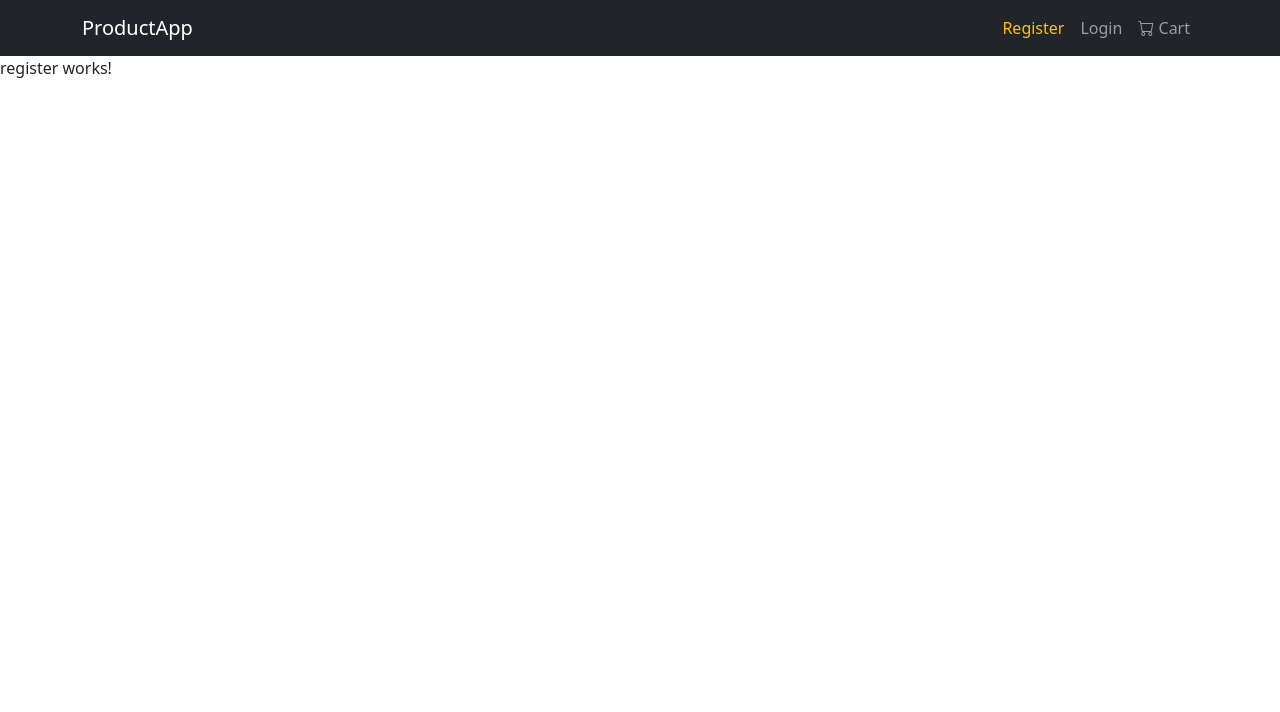
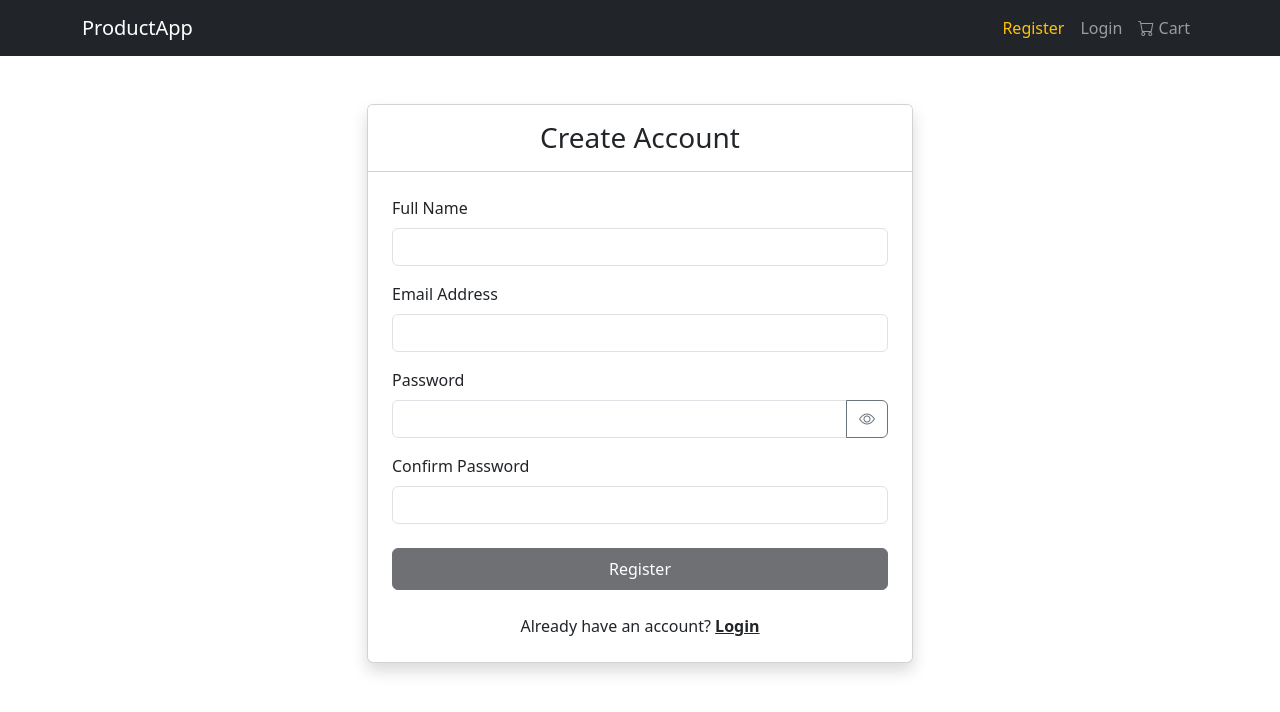
Before and after one commit to AESharak/Angular_E-commerce, an Angular app: page /register in a window 1280 px wide. Shown: the top 712 px of the page. Built offline with nearby package versions, Linux system fonts and the light colour scheme.

Commit message:
making the register and login form

```diff
--- a/src/app/pages/login/login.component.html
+++ b/src/app/pages/login/login.component.html
@@ -1 +1,76 @@
-<p>login works!</p>
+<div class="container mt-5">
+  <div class="row justify-content-center">
+    <div class="col-md-6">
+      <div class="card shadow">
+        <div class="card-header bg-white py-3">
+          <h3 class="text-center m-0">Welcome Back</h3>
+        </div>
+        <div class="card-body p-4">
+          <form [formGroup]="loginForm" (ngSubmit)="onSubmit()">
+            <div class="mb-3">
+              <label class="form-label">Email Address</label>
+              <input
+                type="email"
+                class="form-control"
+                formControlName="email"
+                [class.is-invalid]="
+                  loginForm.get('email')?.invalid &&
+                  loginForm.get('email')?.touched
+                "
+              />
+              @if (loginForm.get('email')?.errors?.['required'] &&
+              loginForm.get('email')?.touched) {
+              <div class="invalid-feedback">Email is required</div>
+              } @if (loginForm.get('email')?.errors?.['email'] &&
+              loginForm.get('email')?.touched) {
+              <div class="invalid-feedback">Please enter a valid email</div>
+              }
+            </div>
+            <div class="mb-4">
+              <label class="form-label">Password</label>
+              <div class="input-group">
+                <input
+                  [type]="showPassword ? 'text' : 'password'"
+                  class="form-control"
+                  formControlName="password"
+                  [class.is-invalid]="
+                    loginForm.get('password')?.invalid &&
+                    loginForm.get('password')?.touched
+                  "
+                />
+                <button
+                  class="btn btn-outline-secondary"
+                  type="button"
+                  (click)="showPassword = !showPassword"
+                >
+                  <i
+                    class="bi"
+                    [class.bi-eye]="!showPassword"
+                    [class.bi-eye-slash]="showPassword"
+                  ></i>
+                </button>
+              </div>
+              @if (loginForm.get('password')?.errors?.['required'] &&
+              loginForm.get('password')?.touched) {
+              <div class="invalid-feedback">Password is required</div>
+              }
+            </div>
+            <button
+              type="submit"
+              class="btn btn-dark w-100 py-2"
+              [disabled]="loginForm.invalid || isLoading"
+            >
+              @if (isLoading) {
+              <span class="spinner-border spinner-border-sm me-2"></span>
+              } Login
+            </button>
+          </form>
+          <p class="text-center mt-4 mb-0">
+            Don't have an account?
+            <a routerLink="/register" class="text-dark fw-bold">Register</a>
+          </p>
+        </div>
+      </div>
+    </div>
+  </div>
+</div>
--- a/src/app/pages/login/login.component.ts
+++ b/src/app/pages/login/login.component.ts
@@ -1,11 +1,32 @@
 import { Component } from '@angular/core';
+import {
+  FormControl,
+  FormGroup,
+  ReactiveFormsModule,
+  Validators,
+} from '@angular/forms';
+import { RouterLink } from '@angular/router';
 
 @Component({
   selector: 'app-login',
-  imports: [],
+  standalone: true,
+  imports: [ReactiveFormsModule, RouterLink],
   templateUrl: './login.component.html',
-  styleUrl: './login.component.css'
+  styleUrls: ['./login.component.css'],
 })
 export class LoginComponent {
+  isLoading = false;
+  showPassword = false;
 
+  loginForm = new FormGroup({
+    email: new FormControl('', [Validators.required, Validators.email]),
+    password: new FormControl('', [Validators.required]),
+  });
+
+  onSubmit() {
+    if (this.loginForm.valid) {
+      this.isLoading = true;
+      console.log(this.loginForm.value);
+    }
+  }
 }
--- a/src/app/pages/not-found/not-found.component.html
+++ b/src/app/pages/not-found/not-found.component.html
@@ -1 +1,15 @@
-<p>not-found works!</p>
+<div class="container text-center py-5">
+  <div class="row justify-content-center">
+    <div class="col-md-6">
+      <h1 class="display-1 fw-bold">404</h1>
+      <h2 class="mb-4">Page Not Found</h2>
+      <p class="text-muted mb-4">
+        The page you are looking for might have been removed, had its name
+        changed, or is temporarily unavailable.
+      </p>
+      <a routerLink="/" class="btn btn-dark px-4 py-2">
+        <i class="bi bi-house-door me-2"></i>Back to Home
+      </a>
+    </div>
+  </div>
+</div>
--- a/src/app/pages/register/register.component.html
+++ b/src/app/pages/register/register.component.html
@@ -1 +1,108 @@
-<p>register works!</p>
+<div class="container mt-5">
+  <div class="row justify-content-center">
+    <div class="col-md-6">
+      <div class="card shadow">
+        <div class="card-header bg-white py-3">
+          <h3 class="text-center m-0">Create Account</h3>
+        </div>
+        <div class="card-body p-4">
+          <form [formGroup]="registerForm" (ngSubmit)="onSubmit()">
+            <div class="mb-3">
+              <label class="form-label">Full Name</label>
+              <input
+                type="text"
+                class="form-control"
+                formControlName="name"
+                [class.is-invalid]="
+                  registerForm.get('name')?.invalid &&
+                  registerForm.get('name')?.touched
+                "
+              />
+              @if (registerForm.get('name')?.errors?.['required'] &&
+              registerForm.get('name')?.touched) {
+              <div class="invalid-feedback">Name is required</div>
+              }
+            </div>
+            <div class="mb-3">
+              <label class="form-label">Email Address</label>
+              <input
+                type="email"
+                class="form-control"
+                formControlName="email"
+                [class.is-invalid]="
+                  registerForm.get('email')?.invalid &&
+                  registerForm.get('email')?.touched
+                "
+              />
+              @if (registerForm.get('email')?.errors?.['required'] &&
+              registerForm.get('email')?.touched) {
+              <div class="invalid-feedback">Email is required</div>
+              } @if (registerForm.get('email')?.errors?.['email'] &&
+              registerForm.get('email')?.touched) {
+              <div class="invalid-feedback">Please enter a valid email</div>
+              }
+            </div>
+            <div class="mb-3">
+              <label class="form-label">Password</label>
+              <div class="input-group">
+                <input
+                  [type]="showPassword ? 'text' : 'password'"
+                  class="form-control"
+                  formControlName="password"
+                  [class.is-invalid]="
+                    registerForm.get('password')?.invalid &&
+                    registerForm.get('password')?.touched
+                  "
+                />
+                <button
+                  class="btn btn-outline-secondary"
+                  type="button"
+                  (click)="showPassword = !showPassword"
+                >
+                  <i
+                    class="bi"
+                    [class.bi-eye]="!showPassword"
+                    [class.bi-eye-slash]="showPassword"
+                  ></i>
+                </button>
+              </div>
+              @if (registerForm.get('password')?.errors?.['required'] &&
+              registerForm.get('password')?.touched) {
+              <div class="invalid-feedback">Password is required</div>
+              }
+            </div>
+            <div class="mb-4">
+              <label class="form-label">Confirm Password</label>
+              <input
+                type="password"
+                class="form-control"
+                formControlName="confirmPassword"
+                [class.is-invalid]="
+                  registerForm.get('confirmPassword')?.invalid &&
+                  registerForm.get('confirmPassword')?.touched
+                "
+              />
+              @if (registerForm.get('confirmPassword')?.errors?.['required'] &&
+              registerForm.get('confirmPassword')?.touched) {
+              <div class="invalid-feedback">Please confirm your password</div>
+              }
+            </div>
+            <button
+              type="submit"
+              class="btn btn-dark w-100 py-2"
+              [disabled]="registerForm.invalid || isLoading"
+            >
+              @if (isLoading) {
+              <span class="spinner-border spinner-border-sm me-2"></span>
+              } Register
+            </button>
+          </form>
+          <p class="text-center mt-4 mb-0">
+            Already have an account?
+            <a routerLink="/login" class="text-dark fw-bold">Login</a>
+          </p>
+        </div>
+      </div>
+    </div>
+  </div>
+</div>
--- a/src/app/pages/register/register.component.ts
+++ b/src/app/pages/register/register.component.ts
@@ -1,11 +1,37 @@
 import { Component } from '@angular/core';
+import {
+  FormControl,
+  FormGroup,
+  ReactiveFormsModule,
+  Validators,
+} from '@angular/forms';
+import { RouterLink } from '@angular/router';
 
 @Component({
   selector: 'app-register',
-  imports: [],
+  standalone: true,
+  imports: [ReactiveFormsModule, RouterLink],
   templateUrl: './register.component.html',
-  styleUrl: './register.component.css'
+  styleUrls: ['./register.component.css'],
 })
 export class RegisterComponent {
+  isLoading = false;
+  showPassword = false;
 
+  registerForm = new FormGroup({
+    name: new FormControl('', [Validators.required]),
+    email: new FormControl('', [Validators.required, Validators.email]),
+    password: new FormControl('', [
+      Validators.required,
+      Validators.minLength(6),
+    ]),
+    confirmPassword: new FormControl('', [Validators.required]),
+  });
+
+  onSubmit() {
+    if (this.registerForm.valid) {
+      this.isLoading = true;
+      console.log(this.registerForm.value);
+    }
+  }
 }
```
Also changed, not shown: src/app/pages/not-found/not-found.component.ts (+5 -5 lines), 1 other file (tests, documents, lock files or other folders).
